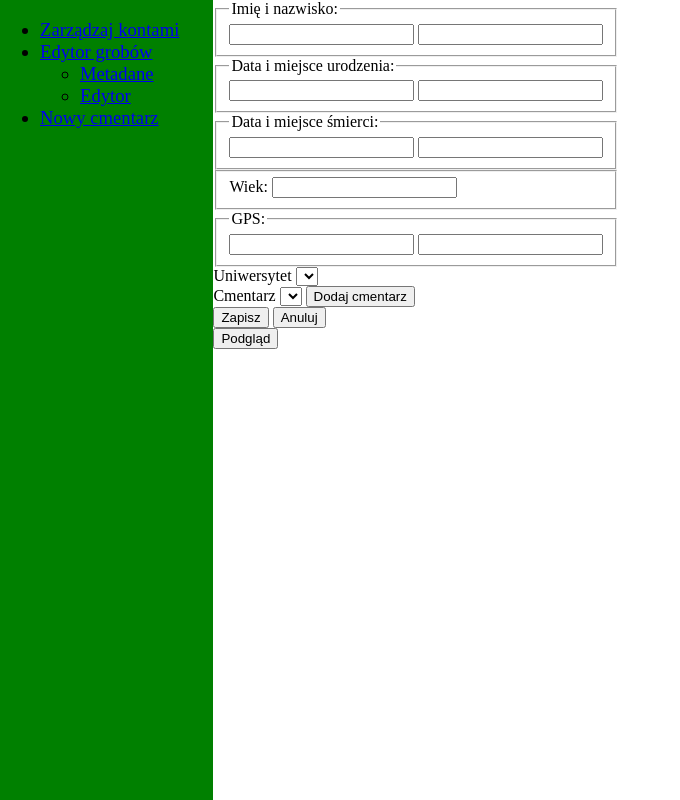
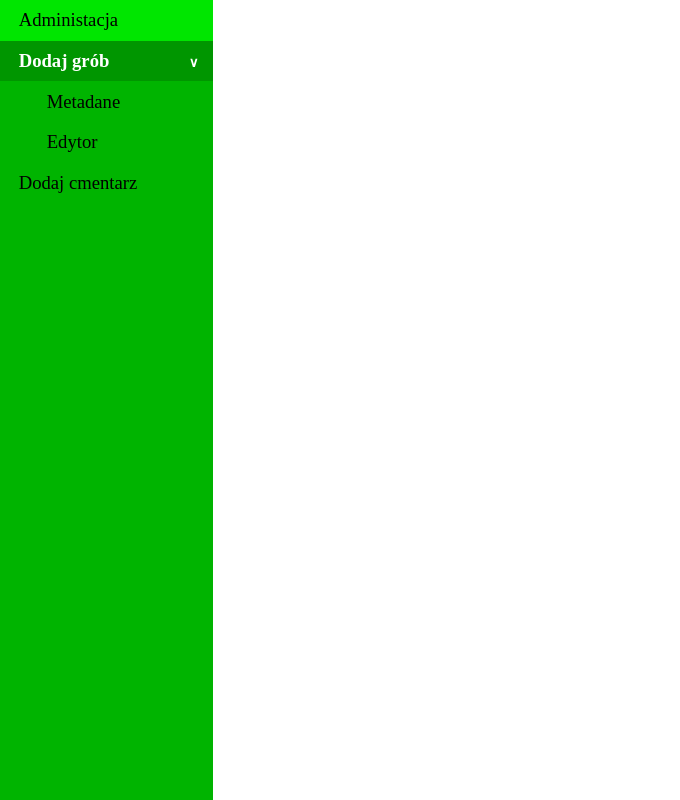
Before and after one commit to CorvusEtiam/nekrologia, a Flask app: page /panel in a window 1280 px wide. Shown: the whole page, without its empty margins (0-680 px from the left). Run offline with Flask 2, Linux system fonts and the light colour scheme; the visitor is signed in with stand-in values (Sample User, id 1); data comes from the database, SQL or seed files in the repository; lists and menus that the app fills with data are empty.

Commit message:
Sidebar working

```diff
--- a/nekrologia/styles/panel.css
+++ b/nekrologia/styles/panel.css
@@ -1,23 +1,71 @@
 .container {
-    position: fixed;
+    width: 100vw;
+    height: 100vh;
+    padding: 0;
+    border: 0;
     top: 0;
     left: 0;
     bottom: 0;
     right: 0;
-    padding: 0;
-    border: 0;
-    width: 100vw;
-    height: 100vh;
+    position: absolute;
     display: flex;
     flex-direction: row;
 }
-
 .sidebar {
     width: 16.67%;
-    font-size: 14pt;
-    background-color: green;
+    background: rgb(0, 180, 0);
+    flex-direction: column;
+}
+.content {
+    flex: 1;
 }
 
-.sidebar__block {
+.sidebar__group {
+    display: flex;
+    flex-direction: column;
+}
 
+.sidebar__group--header, .sidebar__item {
+    position: relative;
+    padding-left: 1em;
+    font-size: 14pt;
+    padding-top: 0.5em;
+    padding-bottom: 0.5em;
+    cursor: pointer;
 }
+
+.sidebar__group--header {
+    background-color: rgb(0, 150, 0);
+    color: white;
+    font-weight: bold;
+}
+
+.sidebar__group--name {
+    padding-right: 4em;
+}
+
+
+.icon__expand {
+    font-size: 10pt;
+}
+
+.sidebar__item:hover {
+    background-color: rgb(0, 230, 0);
+}
+
+.sidebar__group--content > .sidebar__item {
+    position: relative;
+    padding-left: 2.5em;
+}
+
+.sidebar__item.active {
+    background: rgb(0, 230, 0);
+}
+
+.panel__item {
+    display: none;
+}
+
+.panel__item.active {
+    display: block;
+}
--- a/nekrologia/templates/panel/admin.html
+++ b/nekrologia/templates/panel/admin.html
@@ -1,2 +1 @@
-<section class='panel__wrap' id='manageAccountPanel'></section>
 <section class='panel__wrap' id='acceptAccountPanel'></section>
--- a/nekrologia/templates/panel/panel.html
+++ b/nekrologia/templates/panel/panel.html
@@ -5,55 +5,28 @@
     <meta charset="UTF-8">
     <meta name="viewport" content="width=device-width, initial-scale=1.0">
     <meta http-equiv="X-UA-Compatible" content="ie=edge">
-    <link rel="stylesheet" type="text/css" href="styles/panel.css">
+    <link rel="stylesheet" href="styles/panel.css" type="text/css"/>
     <title>Panel sterowania</title>
 </head>
 <body>
-    <main class="container">
-        <!--
+    <main class='container'>
         <aside class='sidebar'>
-            <ul class='sidebar__content'>
-                <section class="sidebar__block--item" id='account' data-target='accountManagePanel'>Konto</section>
-                {% if g.is_admin == True %}
-                <section class="sidebar__group" id='admin'>
-                <section class="sidebar__group--header">Administracja</section>
-                <section class="sidebar__group--content">
-                    <section class="sidebar__block--item" id='manageAccount' data-target='manageAccountPanel'>Zarządzaj kontami</section>
-                    <section class="sidebar__block--item" id='acceptAccount' data-target='acceptAccountPanel'>Akceptuj konto</section>
+            <section class='sidebar__item' id='administrationOpenner' data-target='administrationPanel'>Administacja</section>
+            <section class="sidebar__group">
+                <section class='sidebar__group--header activity__toggle' id='openGroupToggle' data-target='sidebarGroup'>
+                    <span class='sidebar__group--name'>Dodaj grób</span>
+                    <span class='icon__expand'>&#x2228;</span>
+                </section>
+                <section class='sidebar__group--content' id='sidebarGroup'>
+                    <section class='sidebar__item' id='metadataOpenner' data-target='metadataPanel'>Metadane</section>
+                    <section class='sidebar__item' id='editorOpenner' data-target='editorPanel'>Edytor</section>
                 </section>
             </section>
-            {% endif %}
-            <section class="sidebar__block--item" id='metadate' data-target='metadataPanel'>Metadane</section>
-            <section class="sidebar__block--item" id='editor' data-target='editorPanel'>Edytor opisu</section>
-            <section class="sidebar__block--item" id='cementary' data-target='cementaryCreatorPanel'>Dodaj cmentarze</section>
-            </ul>
-        </aside> aside#sidebar -->
-        <aside class='sidebar'>
-            <ul class='sidebar__block'>
-                <li>
-                    <a href='#' data-target='manageAccountPanel' id='manageAccount'>Zarządzaj kontami</a>
-                </li>
-                <li id='graveCreatorSubmenu'>
-                    <a href='#' data-target='userEditorPanel' class='sidebar__submenu--header'>
-                        Edytor grobów
-                    </a>
-                    <ul>
-                        <li>
-                            <a href='#' data-target='metadataPanel'>Metadane</a>
-                        </li>
-                        <li>
-                            <a href="#" data-target='editorPanel'>Edytor</a>
-                        </li>
-                    </ul>
-                </li>
-                <li>
-                    <a href="#" data-target="cementaryCreatorPanel">Nowy cmentarz</a>
-                </li>
-            </ul>
+            <section class='sidebar__item' id='cementaryOpenner' data-target='cementaryPanel'>Dodaj cmentarz</section>
         </aside>
         <section class='panel__container'>
-            <section class='panel__wrap' id='manageAccountPanel'></section>
-            <section class='panel__wrap' id='metadataPanel'>
+            <section class='panel__item' id='administrationPanel'></section>
+            <section class='panel__item' id='metadataPanel'>
                 <form class='panel__form'>
                     <fieldset class='panel__block'>
                         <legend>Imię i nazwisko:</legend>
@@ -94,7 +67,7 @@
                     </div>
                 </form>
             </section> <!-- section#metadataPanel -->
-            <section class="panel__wrap" id="editorPanel">
+            <section class="panel__item" id="editorPanel">
                 <section class='editor' id="editor">
                     <section class='editor__input' id='editorInput'>
 
@@ -107,14 +80,16 @@
                     <button id='editorLoadPreview' class='panel__button--info'>Podgląd</button>
                 </section>
             </section> <!-- section#editorPanel -->
+            <section class='panel__item' id='cementaryPanel'>
+
+            </section>
         </section>
     </main>
 
     <!-- left sidebar -->
     <!-- content -->
     <!-- -->
-    <script src="src/external/jquery-3.2.1.js"></script>
-    <script src="src/model.js"></script>
+    <script src="https://code.jquery.com/jquery-3.3.1.slim.min.js" integrity="sha384-q8i/X+965DzO0rT7abK41JStQIAqVgRVzpbzo5smXKp4YfRvH+8abtTE1Pi6jizo" crossorigin="anonymous"></script>
     <script src="src/panel.js"></script>
 </body>
 </html>
```
Also changed, not shown: nekrologia/src/panel.js (+38 -0 lines).
